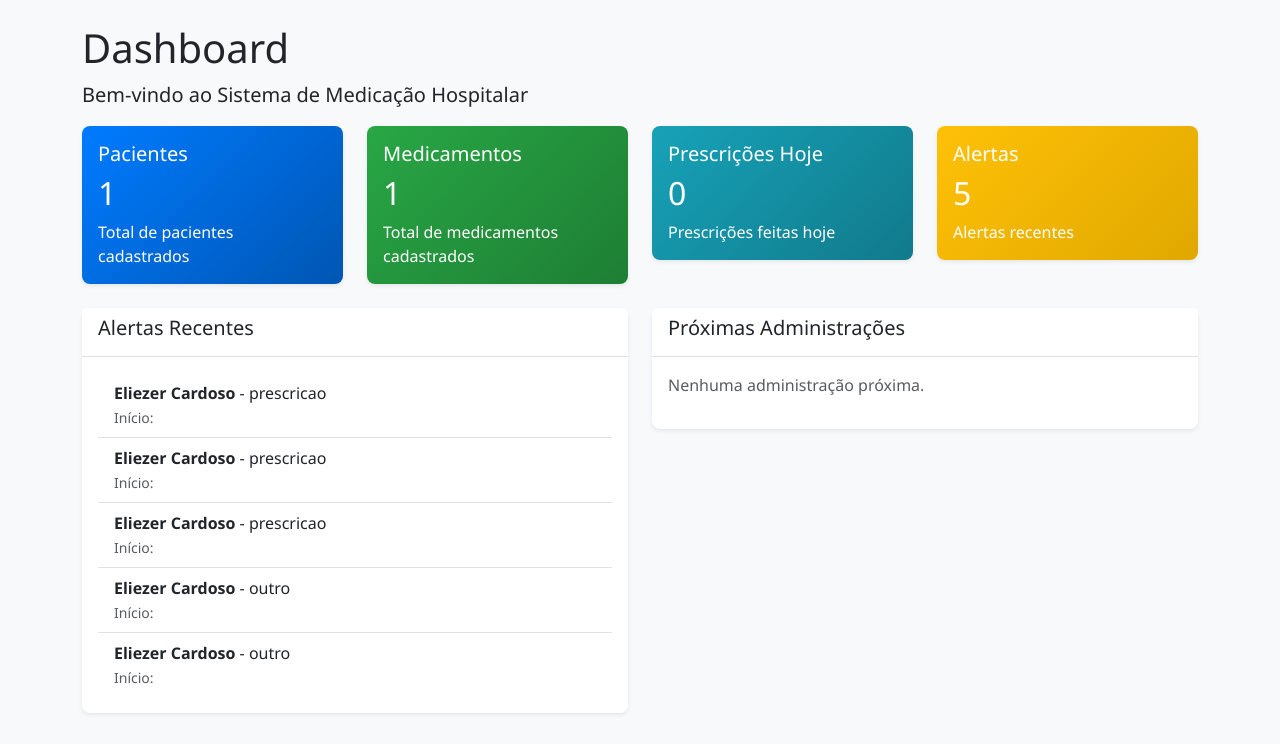
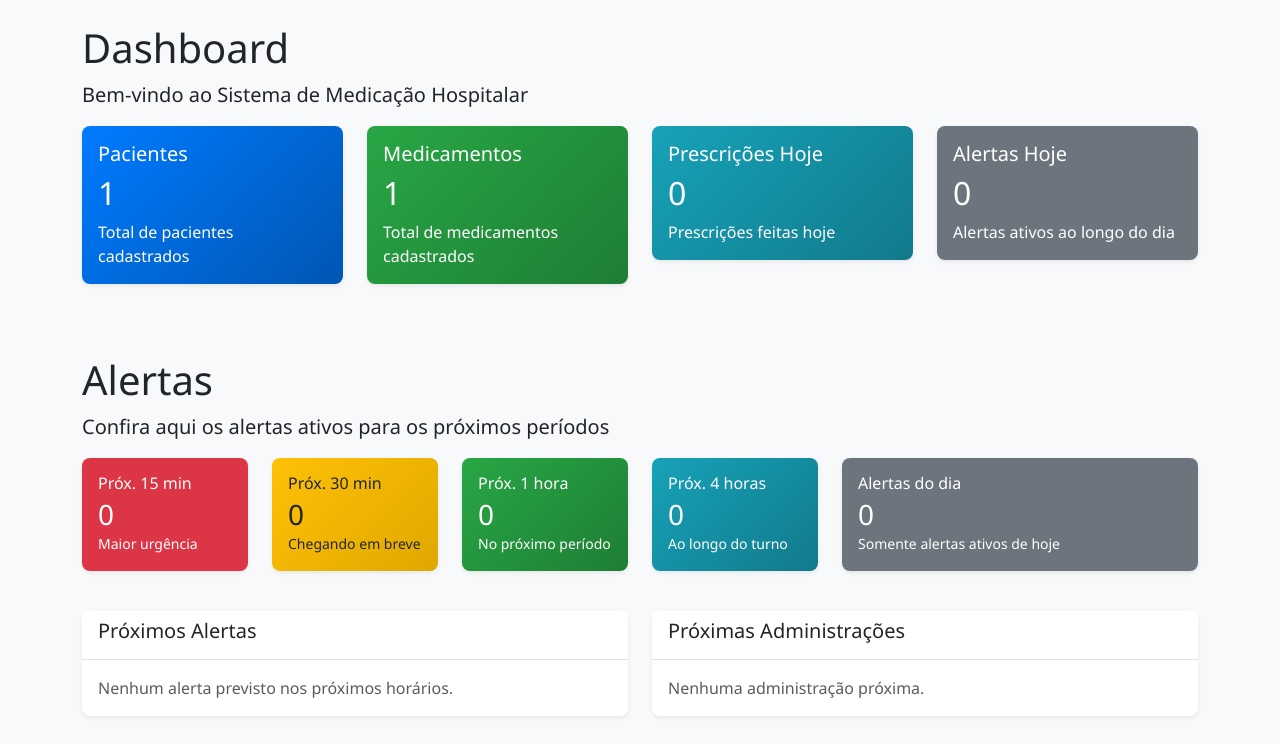
Before and after one commit to CarolM0rais/Projeto-CuideMed, a Django app: page / in a window 1280 px wide. Shown: the part 56-800 px from the top of the page. Run offline with Django 5.2, Linux system fonts and the light colour scheme; a user stored in the database is signed in; data comes from the database, SQL or seed files in the repository; both versions use the stored data as it was after the commit.

Commit message:
feat: dashboard alert data

```diff
--- a/core/views_frontend.py
+++ b/core/views_frontend.py
@@ -5,6 +5,7 @@
 from django.contrib.auth.views import LoginView, LogoutView
 from django.contrib import messages
 from django.utils import timezone
+from datetime import timedelta
 from django.views import View
 from .models import Paciente, Medicamento, Prescricao, Administracao, Alerta, Usuario
 from .forms import PacienteForm, MedicamentoForm, PrescricaoForm, AdministracaoForm, UsuarioLoginForm, AlertaForm, UsuarioForm, UsuarioUpdateForm
@@ -29,25 +30,79 @@
         messages.info(request, 'Você foi desconectado com sucesso.')
         return super().dispatch(request, *args, **kwargs)
 
-# Dashboard
+from datetime import timedelta
+from django.utils import timezone
+from django.views.generic import ListView
+from django.contrib.auth.mixins import LoginRequiredMixin
+
+from .models import Paciente, Medicamento, Prescricao, Administracao, Alerta
+
+
 class DashboardView(LoginRequiredMixin, ListView):
     template_name = 'core/dashboard.html'
     context_object_name = 'alertas_recentes'
 
     def get_queryset(self):
-        # ANTES: Alerta.objects.order_by('-data_hora')[:5]
+        # Se ainda quiser usar em algum lugar: últimos alertas criados
         return Alerta.objects.order_by('-criado_em')[:5]
 
     def get_context_data(self, **kwargs):
         context = super().get_context_data(**kwargs)
+
+        agora = timezone.now()
+        hoje = agora.date()
+
+        # limites de tempo
+        limite_15 = agora + timedelta(minutes=15)
+        limite_30 = agora + timedelta(minutes=30)
+        limite_60 = agora + timedelta(hours=1)
+        limite_4h = agora + timedelta(hours=4)
+
+        # base: alertas ativos no futuro
+        base_futuro = Alerta.objects.filter(
+            ativo=True,
+            data_hora__gte=agora,
+        )
+
+        # buckets de tempo
+        context['alertas_15min'] = base_futuro.filter(
+            data_hora__lt=limite_15
+        ).count()
+
+        context['alertas_30min'] = base_futuro.filter(
+            data_hora__gte=limite_15,
+            data_hora__lt=limite_30,
+        ).count()
+
+        context['alertas_1h'] = base_futuro.filter(
+            data_hora__gte=limite_30,
+            data_hora__lt=limite_60,
+        ).count()
+
+        context['alertas_4h'] = base_futuro.filter(
+            data_hora__gte=limite_60,
+            data_hora__lt=limite_4h,
+        ).count()
+
+        # do dia (focados em hoje – pode ter passado ou futuro)
+        context['alertas_dia'] = Alerta.objects.filter(
+            ativo=True,
+            data_hora__date=hoje,
+        ).count()
+
+        # lista simples de próximos alertas (pra card de baixo)
+        context['proximos_alertas'] = base_futuro.order_by('data_hora')[:5]
+
+        # cards gerais já existentes
         context['total_pacientes'] = Paciente.objects.count()
         context['total_medicamentos'] = Medicamento.objects.count()
         context['total_prescricoes_hoje'] = Prescricao.objects.filter(
-            data_criacao__date=timezone.now().date()
+            data_criacao__date=hoje
         ).count()
         context['proximas_administracoes'] = Administracao.objects.filter(
-            data_hora__gte=timezone.now()
+            data_hora__gte=agora
         ).order_by('data_hora')[:5]
+
         return context
 
 # Paciente Views
--- a/templates/core/alerta_list.html
+++ b/templates/core/alerta_list.html
@@ -67,7 +67,7 @@
                                         </td>
 
                                         <td>
-                                            {% if alerta.status == 'ativo' %}
+                                            {% if alerta.ativo %}
                                                 <span class="badge bg-success">Ativo</span>
                                             {% else %}
                                                 <span class="badge bg-danger">Inativo</span>
--- a/templates/core/dashboard.html
+++ b/templates/core/dashboard.html
@@ -11,6 +11,7 @@
     </div>
 </div>
 
+{# CARDS GERAIS #}
 <div class="row mb-4">
     <div class="col-md-3">
         <div class="card text-white bg-primary">
@@ -40,41 +41,107 @@
         </div>
     </div>
     <div class="col-md-3">
-        <div class="card text-white bg-warning">
+        <div class="card text-white bg-secondary">
             <div class="card-body">
-                <h5 class="card-title">Alertas</h5>
-                <h2>{{ alertas_recentes|length }}</h2>
-                <p class="card-text">Alertas recentes</p>
+                <h5 class="card-title">Alertas Hoje</h5>
+                <h2>{{ alertas_dia }}</h2>
+                <p class="card-text">Alertas ativos ao longo do dia</p>
+            </div>
+        </div>
+    </div>
+</div>
+<br/>
+<br/>
+{# SEÇÃO DE CARTÕES DE ALERTAS #}
+<div class="col-12">
+    <h1>Alertas</h1>
+    <p class="lead">Confira aqui os alertas ativos para os próximos períodos</p>
+</div>
+
+<div class="row mb-4">
+    <div class="col-md-2 mb-3">
+        <div class="card text-white bg-danger">
+            <div class="card-body">
+                <h6 class="card-title mb-1">Próx. 15 min</h6>
+                <h3 class="mb-0">{{ alertas_15min }}</h3>
+                <small>Maior urgência</small>
+            </div>
+        </div>
+    </div>
+    <div class="col-md-2 mb-3">
+        <div class="card text-dark bg-warning">
+            <div class="card-body">
+                <h6 class="card-title mb-1">Próx. 30 min</h6>
+                <h3 class="mb-0">{{ alertas_30min }}</h3>
+                <small>Chegando em breve</small>
+            </div>
+        </div>
+    </div>
+    <div class="col-md-2 mb-3">
+        <div class="card text-white bg-success">
+            <div class="card-body">
+                <h6 class="card-title mb-1">Próx. 1 hora</h6>
+                <h3 class="mb-0">{{ alertas_1h }}</h3>
+                <small>No próximo período</small>
+            </div>
+        </div>
+    </div>
+    <div class="col-md-2 mb-3">
+        <div class="card text-white bg-info">
+            <div class="card-body">
+                <h6 class="card-title mb-1">Próx. 4 horas</h6>
+                <h3 class="mb-0">{{ alertas_4h }}</h3>
+                <small>Ao longo do turno</small>
+            </div>
+        </div>
+    </div>
+    <div class="col-md-4 mb-3">
+        <div class="card text-white bg-secondary">
+            <div class="card-body">
+                <h6 class="card-title mb-1">Alertas do dia</h6>
+                <h3 class="mb-0">{{ alertas_dia }}</h3>
+                <small>Somente alertas ativos de hoje</small>
             </div>
         </div>
     </div>
 </div>
 
+{# LISTAS: PRÓXIMOS ALERTAS / ADMINISTRAÇÕES #}
 <div class="row">
     <div class="col-md-6">
         <div class="card">
             <div class="card-header">
-                <h5>Alertas Recentes</h5>
+                <h5>Próximos Alertas</h5>
             </div>
             <div class="card-body">
-                {% if alertas_recentes %}
+                {% if proximos_alertas %}
                     <ul class="list-group list-group-flush">
-                        {% for alerta in alertas_recentes %}
+                        {% for alerta in proximos_alertas %}
                             <li class="list-group-item">
-                                <strong>{{ alerta.paciente.nome }}</strong> - {{ alerta.tipo_alerta }}
+                                <strong>{{ alerta.paciente.nome }}</strong>
+                                <span class="badge bg-primary ms-2">
+                                    {{ alerta.get_tipo_alerta_display }}
+                                </span>
                                 <br>
                                 <small class="text-muted">
-                                    Início: {{ alerta.inicio|date:"d/m/Y H:i" }}
+                                    {{ alerta.data_hora|date:"d/m/Y H:i" }}
                                 </small>
+                                {% if alerta.prescricao %}
+                                    <br>
+                                    <small class="text-muted">
+                                        {{ alerta.prescricao.medicamento.nome }}
+                                    </small>
+                                {% endif %}
                             </li>
                         {% endfor %}
                     </ul>
                 {% else %}
-                    <p class="text-muted">Nenhum alerta recente.</p>
+                    <p class="text-muted mb-0">Nenhum alerta previsto nos próximos horários.</p>
                 {% endif %}
             </div>
         </div>
     </div>
+
     <div class="col-md-6">
         <div class="card">
             <div class="card-header">
@@ -85,13 +152,17 @@
                     <ul class="list-group list-group-flush">
                         {% for admin in proximas_administracoes %}
                             <li class="list-group-item">
-                                <strong>{{ admin.prescricao.paciente.nome }}</strong> - {{ admin.prescricao.medicamento.nome }}
-                                <br><small class="text-muted">{{ admin.data_hora|date:"d/m/Y H:i" }}</small>
+                                <strong>{{ admin.prescricao.paciente.nome }}</strong>
+                                - {{ admin.prescricao.medicamento.nome }}
+                                <br>
+                                <small class="text-muted">
+                                    {{ admin.data_hora|date:"d/m/Y H:i" }}
+                                </small>
                             </li>
                         {% endfor %}
                     </ul>
                 {% else %}
-                    <p class="text-muted">Nenhuma administração próxima.</p>
+                    <p class="text-muted mb-0">Nenhuma administração próxima.</p>
                 {% endif %}
             </div>
         </div>
```
Also changed, not shown: medicacao_hospitalar/settings.py (+4 -4 lines), db.sqlite3.
